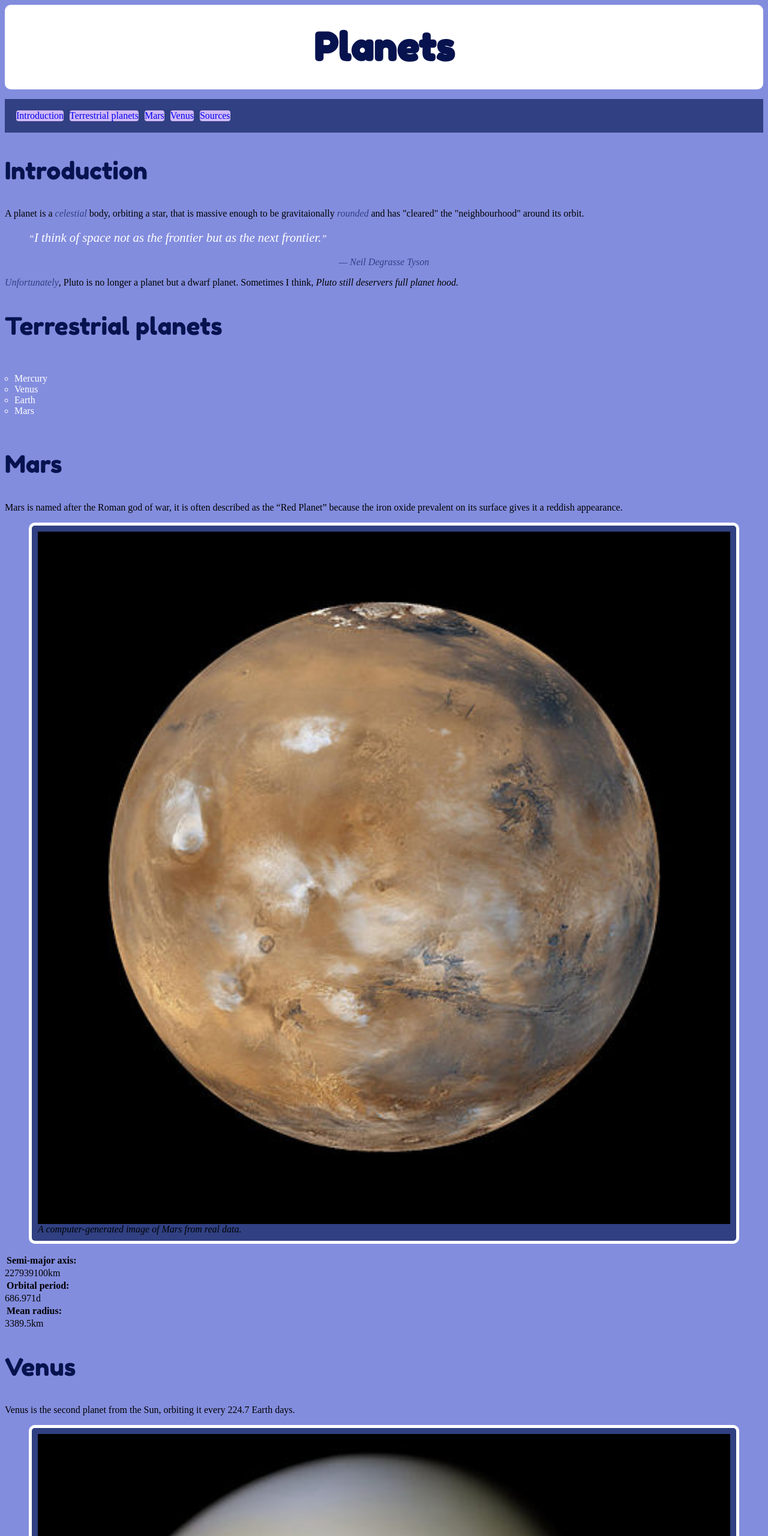
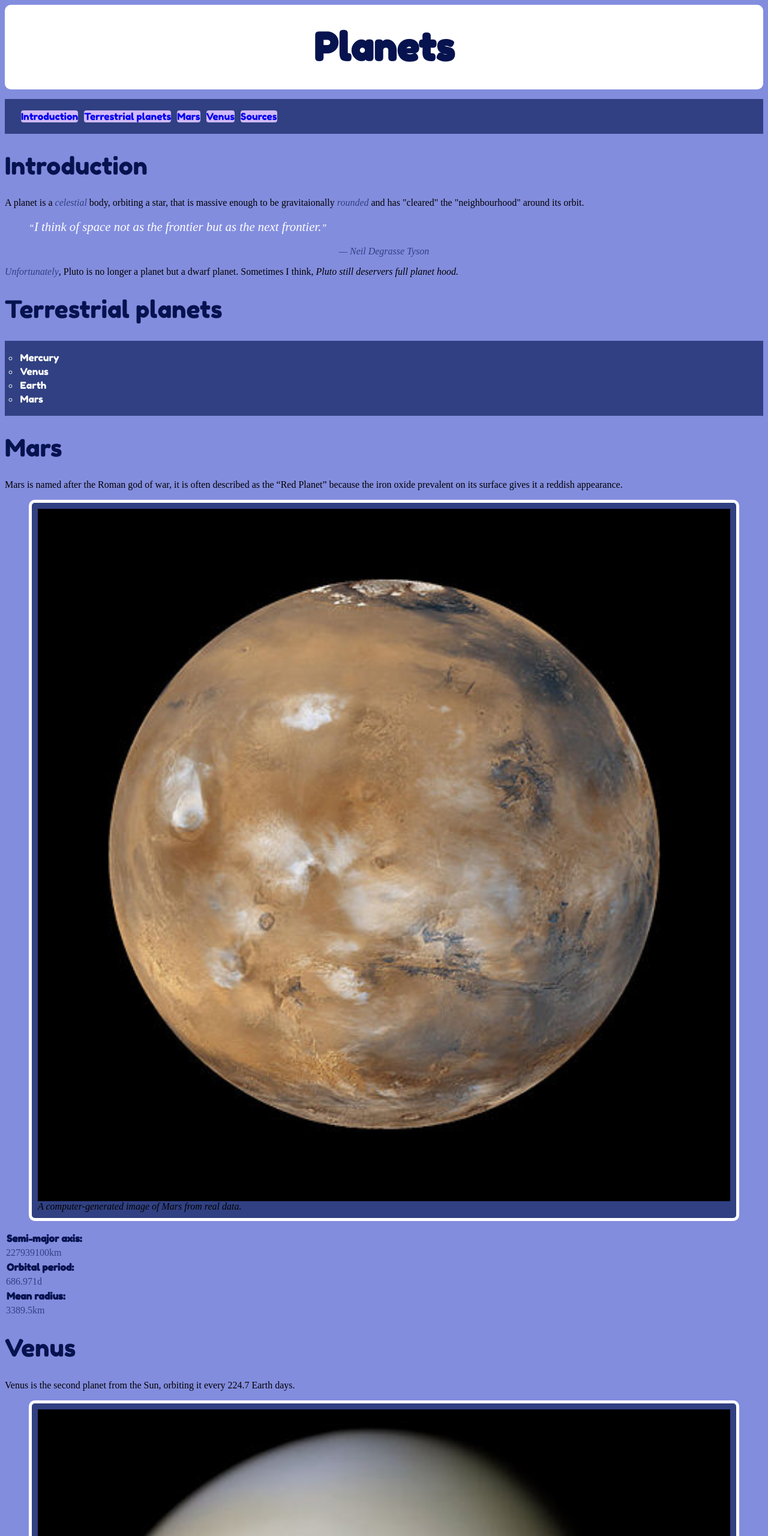
Before and after one commit to Kiyoshe/dsn1674-assignment-4, a plain HTML site: page index.html in a window 1280 px wide. Shown: the top 2560 px of the page at 60% size. Drawn offline with Linux system fonts and the light colour scheme.

Commit message:
Padding adjustments

```diff
--- a/css/main.css
+++ b/css/main.css
@@ -6,20 +6,22 @@ h2 {font-weight: normal;/* normal, bold */
   font-style: normal; /*normal, italic */
   text-decoration: none;/* underline, line-through*/
   font-family: 'Fredoka One', cursive;
-  line-height: 1.5 ; }
+  line-height: 1 ; }
 em{
   color: #304082;
 }
 
 li{
   color: white;
-  padding:
+  padding:0.1em;
+
 }
 
 ul {
   list-style-type: circle;
-  padding: 1em 1em 1em 1em;
+  padding: 1em 1em 1em 1.5em;
   text-align: left;
+  background-color: #304082;
 
 
 }
@@ -38,6 +40,12 @@ h1{font-size: 4rem;
 a{
   background-color: #d0b9f6;
   display: block;
+}
+
+a:hover{
+  color: white;
+}
+
 
 }
 nav{
@@ -50,14 +58,14 @@ nav li {
     }
 nav a {
       display: inline-block;
-      padding: 0.5em o.75em
-      background-color: blue;
+      padding: 0.5em o.75em;
+      background-color: #d0b9f6;
       text-decoration: none;
       border-radius:4px;
 
     }
 
-h1,h2{ font-family: 'Fredoka One', cursive;
+h1,h2,dt,nav,ul{ font-family: 'Fredoka One', cursive;
 color: #06134f;
 
 }
@@ -91,12 +99,13 @@ figure{
 }
 footer{
   border-radius: 10px
-}
+  }
 img{
   width: 100%;
 }
 dd{
-  margin: 0;
+  margin: 2;
+  color: #304082;
 }
 figcaption{
   font-style: italic;
--- a/index.html
+++ b/index.html
@@ -73,8 +73,10 @@
 
 <footer>
 <h2 id="Sources">Sources</h2>
-  <a href=http://en.wikipedia.org/wiki/Mars>http://en.wikipedia.org/wiki/Mars</a>
-  <a href=http://en.wikipedia.org/wiki/Venus>http://en.wikipedia.org/wiki/Venus</a>
+  <ul>
+  <li><cite><a href=http://en.wikipedia.org/wiki/Mars>http://en.wikipedia.org/wiki/Mars</a></cite></li>
+  <li><cite><a href=http://en.wikipedia.org/wiki/Venus>http://en.wikipedia.org/wiki/Venus</a></cite></li>
+</ul>
 </footer>
 
 </body>
```
